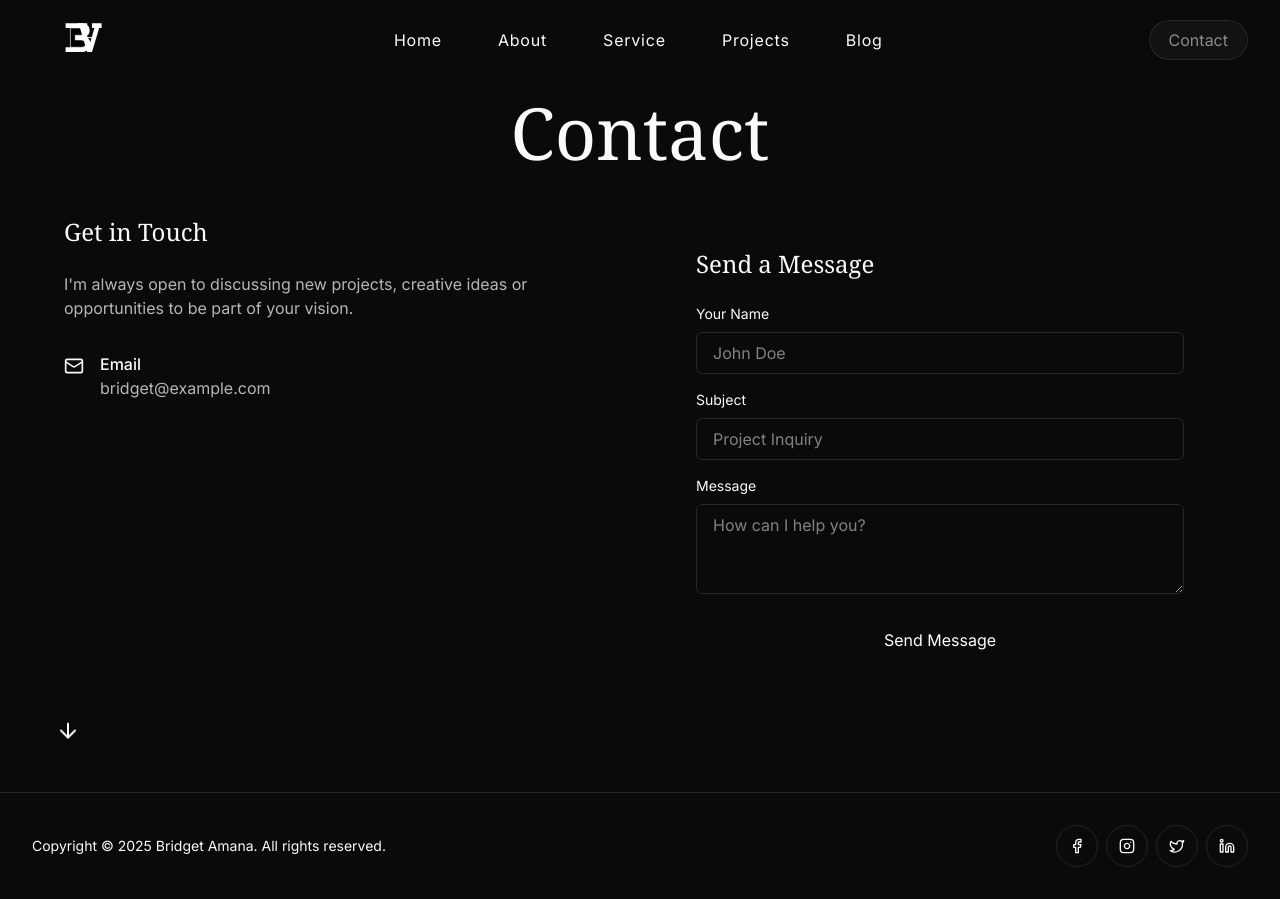
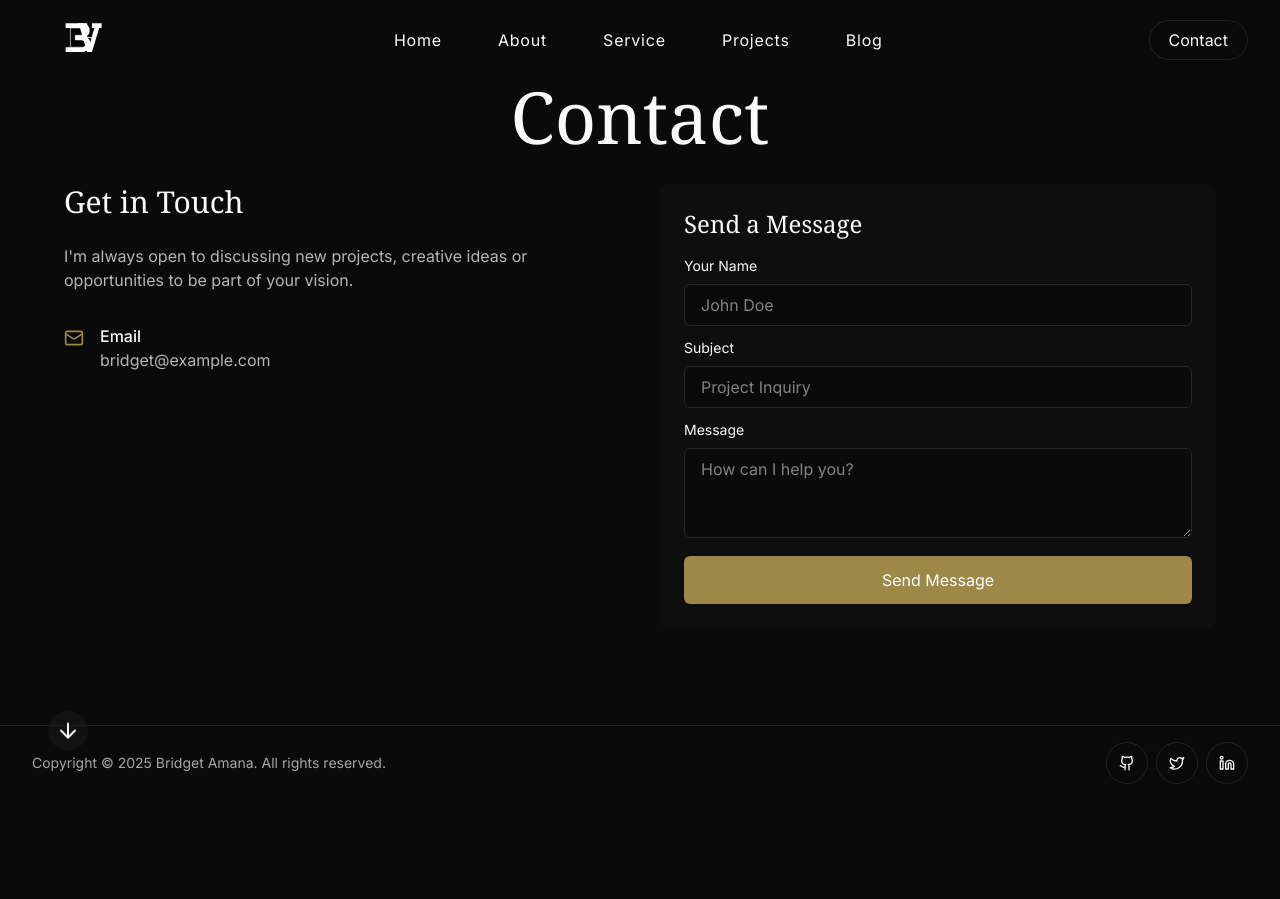
Before and after one commit to Bridgetamana/portfolio-v2, a Next.js app: page /contact in a window 1280 px wide. After the commit the page ends 800 px from the top, so only its background shows below. Built offline with nearby package versions, Linux system fonts and the light colour scheme.

Commit message:
update layout and styling for all pages

```diff
--- a/src/app/about/page.jsx
+++ b/src/app/about/page.jsx
@@ -4,22 +4,22 @@ export default function about() {
     return (
       <div className="flex-1 flex py-20 px-8">
         <div className="max-w-6xl mx-auto">
-          <h1 className="font-serif text-5xl sm:text-6xl md:text-7xl font-medium mb-12 text-center">
+          <h1 className="font-serif text-5xl sm:text-6xl md:text-7xl font-medium mb-8 text-center">
             About Us
           </h1>
 
-          <div className="grid grid-cols-1 md:grid-cols-2 gap-12 items-center">
+          <div className="grid grid-cols-1 md:grid-cols-2 gap-10 items-center">
             <div className="flex justify-center mb-8 md:mb-0">
               <div className="relative w-64 h-64 border border-white/10 rounded-md p-4">
                 <div className="w-full h-full flex items-center justify-center">
                   <Logo />
                 </div>
-                <div className="absolute inset-0 backdrop-blur-sm bg-black/20"></div>
+                <div className="absolute inset-0 backdrop-blur-sm bg-black/10"></div>
               </div>
             </div>
 
             <div>
-              <p className="text-white/80 mb-6 leading-relaxed">
+              <p className="text-white/80 mb-4 leading-relaxed">
                 I'm a passionate <strong>full-stack developer</strong> with 5+
                 years of experience building{" "}
                 <strong>user-friendly web applications</strong> for startups and
@@ -27,13 +27,13 @@ export default function about() {
                 modern design principles, and
                 <strong>UX-focused development</strong>.
               </p>
-              <p className="text-white/80 mb-6 leading-relaxed">
+              <p className="text-white/80 mb-4 leading-relaxed">
                 My approach combines clean code, modern design principles, and a
                 deep understanding of user experience. I believe that the best
                 digital products are both visually appealing and technically
                 excellent.
               </p>
-              <p className="text-white/80 mb-8 leading-relaxed">
+              <p className="text-white/80 mb-6 leading-relaxed">
                 When I'm not coding, you can find me exploring new technologies,
                 contributing to <strong>open-source</strong> projects, or
                 sharing my knowledge through <strong>writing</strong>.
--- a/src/app/contact/page.jsx
+++ b/src/app/contact/page.jsx
@@ -2,21 +2,21 @@ import { Mail, MapPin, Phone } from "lucide-react";
 
 export default function contact() {
   return (
-    <div className="flex flex-1 py-24 px-8">
+    <div className="flex flex-1 pb-8 pt-20 px-8">
       <div className="max-w-6xl mx-auto">
-        <h1 className="font-serif text-5xl sm:text-6xl md:text-7xl font-medium mb-12 text-center">
+        <h1 className="font-serif text-5xl sm:text-6xl md:text-7xl font-medium mb-8 text-center">
           Contact
         </h1>
 
-        <div className="grid grid-cols-1 md:grid-cols-2 gap-12">
+        <div className="grid grid-cols-1 md:grid-cols-2 gap-10">
           <div>
-            <h2 className="text-2xl font-serif mb-6">Get in Touch</h2>
+            <h2 className="text-2xl sm:text-3xl font-serif mb-6">Get in Touch</h2>
             <p className="text-white/70 mb-8">
               I'm always open to discussing new projects, creative ideas or
               opportunities to be part of your vision.
             </p>
 
-            <div className="space-y-6">
+            <div className="space-y-4">
               <div className="flex items-start space-x-4">
                 <Mail className="w-5 h-5 mt-1 text-accent" />
                 <div>
@@ -26,9 +26,9 @@ export default function contact() {
               </div>
             </div>
           </div>
-          <div className="bg-secondary/30 p-8 rounded-lg">
-            <h2 className="text-2xl font-serif mb-6">Send a Message</h2>
-            <form className="space-y-4">
+          <div className="bg-secondary/30 p-6 rounded-lg">
+            <h2 className="text-2xl font-serif mb-4">Send a Message</h2>
+            <form className="space-y-3">
               <div>
                 <label htmlFor="name" className="block mb-2 text-sm">
                   Your Name
--- a/src/app/globals.css
+++ b/src/app/globals.css
@@ -1,39 +1,38 @@
 @import "tailwindcss";
 
-@layer utilities {
-  :root {
-    --background: 0 0% 3.9%;
-    --foreground: 0 0% 98%;
-    --card: 0 0% 5%;
-    --card-foreground: 0 0% 98%;
-    --popover: 0 0% 3.9%;
-    --popover-foreground: 0 0% 98%;
-    --primary: 0 0% 100%;
-    --primary-foreground: 0 0% 3.9%;
-    --secondary: 0 0% 10%;
-    --secondary-foreground: 0 0% 98%;
-    --muted: 0 0% 12%;
-    --muted-foreground: 0 0% 65%;
-    --accent: 45 37% 45%;
-    --accent-foreground: 0 0% 98%;
-    --destructive: 0 62.8% 30.6%;
-    --destructive-foreground: 0 0% 98%;
-    --border: 0 0% 15%;
-    --input: 0 0% 15%;
-    --ring: 45 37% 45%;
-    --radius: 0.75rem;
-  }
+@theme {
+  --color-background: hsl(0 0% 3.9%);
+  --color-foreground: hsl(0 0% 98%);
+  --color-card: hsl(0 0% 5%);
+  --color-card-foreground: hsl(0 0% 98%);
+  --color-popover: hsl(0 0% 3.9%);
+  --color-popover-foreground: hsl(0 0% 98%);
+  --color-primary: hsl(0 0% 100%);
+  --color-primary-foreground: hsl(0 0% 3.9%);
+  --color-secondary: hsl(0 0% 10%);
+  --color-secondary-foreground: hsl(0 0% 98%);
+  --color-muted: hsl(0 0% 12%);
+  --color-muted-foreground: hsl(0 0% 65%);
+  --color-accent: hsl(45 37% 45%);
+  --color-accent-foreground: hsl(0 0% 98%);
+  --color-destructive: hsl(0 62.8% 30.6%);
+  --color-destructive-foreground: hsl(0 0% 98%);
+  --color-border: hsl(0 0% 15%);
+  --color-input: hsl(0 0% 15%);
+  --color-ring: hsl(45 37% 45%);
+  --radius: 0.75rem;
+  --radius-sm: calc(var(--radius) - 4px);
 }
 
-@layer utilities {
+@layer base {
   .border-border {
-    border-color: hsl(var(--border));
+    border-color: var(--color-border);
   }
   .bg-background {
-    background-color: hsl(var(--background));
+    background-color: var(--color-background);
   }
   .text-foreground {
-    color: hsl(var(--foreground));
+    color: var(--color-foreground);
   }
   .menu-item {
     position: relative;
@@ -51,7 +50,7 @@
     left: 50%;
     width: 0;
     height: 1px;
-    background-color: hsl(var(--accent));
+    background-color: var(--color-accent);
     transition-property: all;
     transition-duration: 300ms;
     transform: translateX(-50%);
@@ -80,8 +79,8 @@
     transition-duration: 300ms;
   }
   .social-icon:hover {
-    background-color: rgb(var(--accent) / 0.1);
-    border-color: hsl(var(--accent));
+    background-color: var(--color-accent) / 0.1;
+    border-color: var(--color-accent);
   }
   .button-outline {
     padding-left: 1.5rem;
@@ -95,8 +94,8 @@
     transition-duration: 300ms;
   }
   .button-outline:hover {
-    border-color: hsl(var(--accent));
-    color: hsl(var(--accent));
+    border-color: var(--color-accent);
+    color: var(--color-accent);
   }
   .cutout-button {
     position: relative;
@@ -107,7 +106,7 @@
     content: '';
     position: absolute;
     inset: 0;
-    background-color: hsl(var(--secondary) / 0.5);
+    background-color: var(--color-secondary) / 0.5;
     border-width: 1px;
     border-color: rgb(255 255 255 / 0.1);
     border-radius: 9999px;
@@ -115,7 +114,7 @@
     transition-duration: 300ms;
   }
   .cutout-button:hover::before {
-    background-color: hsl(var(--secondary) / 0.7);
-    border-color: rgb(var(--accent) / 0.3);
+    background-color: var(--color-secondary) / 0.7;
+    border-color: var(--color-accent) / 0.3;
   }
 }
--- a/src/app/service/page.jsx
+++ b/src/app/service/page.jsx
@@ -20,7 +20,7 @@ export default function service() {
           Skills
         </h1>
 
-        <div className="mt-16 mb-16">
+        <div className="mt-16 mb-14">
           <div className="grid grid-cols-2 md:grid-cols-3 gap-6">
             {skills.map((skill, index) => (
               <div
--- a/src/components/Footer.jsx
+++ b/src/components/Footer.jsx
@@ -1,26 +1,23 @@
-import { Facebook, Instagram, Linkedin, Twitter } from "lucide-react";
+import { Github, Linkedin, Twitter } from "lucide-react";
 
 export default function Footer() {
   const currentYear = new Date().getFullYear();
 
   return (
-    <footer className="border-t border-white/10 py-8 px-8 mt-auto">
+    <footer className="border-t border-white/10 py-4 px-8 mt-auto">
       <div className="flex flex-col md:flex-row items-center justify-between">
-        <div className="text-sm text-muted-foreground mb-4 md:mb-0">
+        <div className="text-sm text-muted-foreground mb-3 md:mb-0">
           Copyright © {currentYear} Bridget Amana. All rights reserved.
         </div>
 
         <div className="flex items-center space-x-2">
-          <a href="#" className="social-icon">
-            <Facebook className="w-4 h-4" />
+          <a href="https://github.com/Bridgetamana" className="social-icon">
+            <Github className="w-4 h-4" />
           </a>
-          <a href="#" className="social-icon">
-            <Instagram className="w-4 h-4" />
-          </a>
-          <a href="#" className="social-icon">
+          <a href="https://x.com/bridget_amana" className="social-icon">
             <Twitter className="w-4 h-4" />
           </a>
-          <a href="#" className="social-icon">
+          <a href="https://www.linkedin.com/in/bridget-amana/" className="social-icon">
             <Linkedin className="w-4 h-4" />
           </a>
         </div>
--- a/src/components/Header.jsx
+++ b/src/components/Header.jsx
@@ -1,15 +1,15 @@
 "use client";
 import React, { useState } from "react";
 import Link from "next/link";
-import { useRouter } from "next/navigation";
+import { usePathname } from "next/navigation";
 import Logo from "./Logo";
 import { Menu, X } from "lucide-react";
 
 export default function Header() {
-  const router = useRouter();
+  const pathname = usePathname();
   const [isMenuOpen, setIsMenuOpen] = useState(false);
 
-  const isActive = (path) => router.pathname === path;
+  const isActive = (path) => pathname === path;
 
   const menuItems = [
     { title: "Home", path: "/" },
@@ -67,7 +67,7 @@ export default function Header() {
             isMenuOpen ? "translate-x-0" : "-translate-x-full"
           } z-40 flex items-center justify-center`}
         >
-          <nav className="flex flex-col items-center space-y-8">
+          <nav className="flex flex-col items-center space-y-6">
             <Logo />
             {menuItems.map((item) => (
               <Link
@@ -83,7 +83,8 @@ export default function Header() {
             ))}
             <Link
               href="/contact"
-              className="relative z-10 px-5 py-2 font-light hover:text-gold transition-colors"
+              className="text-xl menu-item"
+              onClick={() => setIsMenuOpen(false)}
             >
               Contact
             </Link>
```
